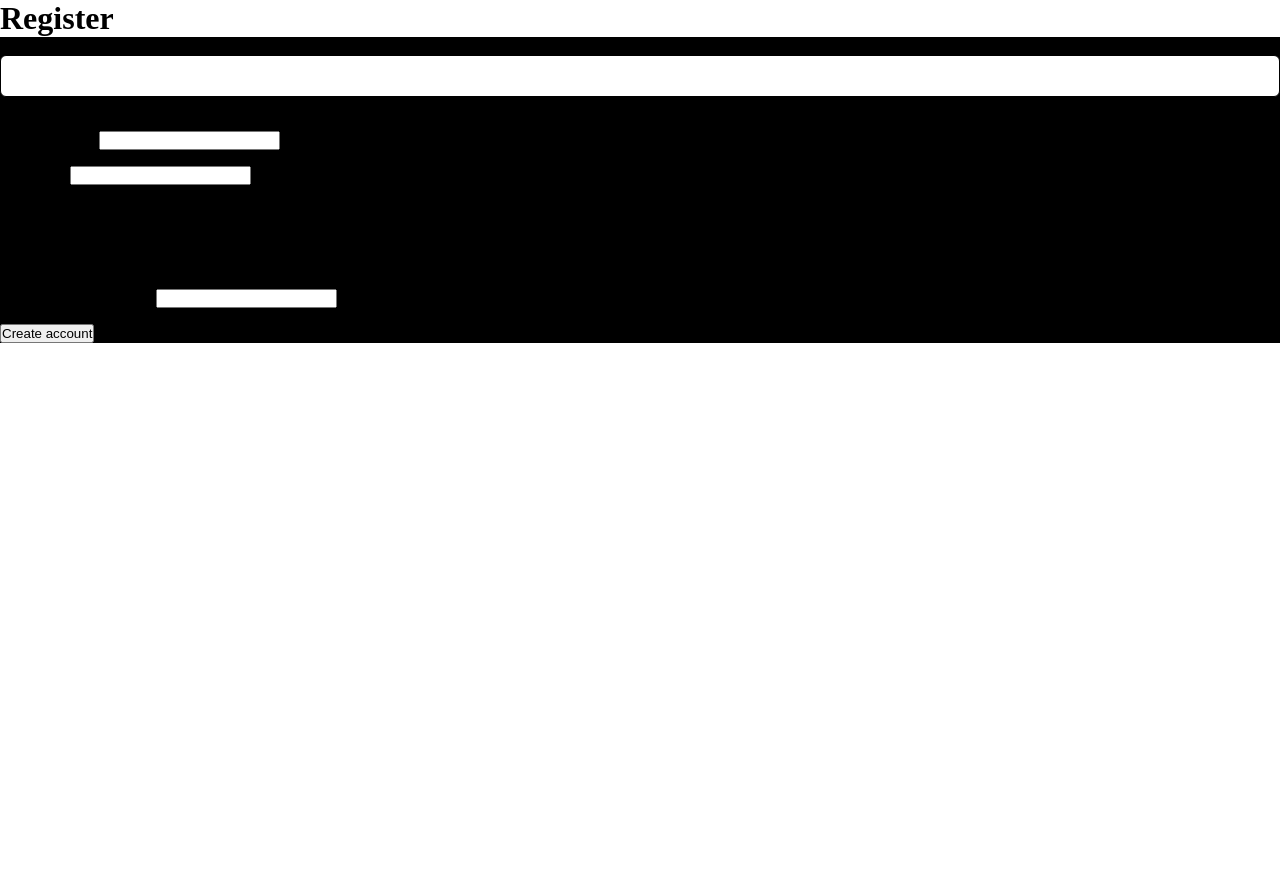
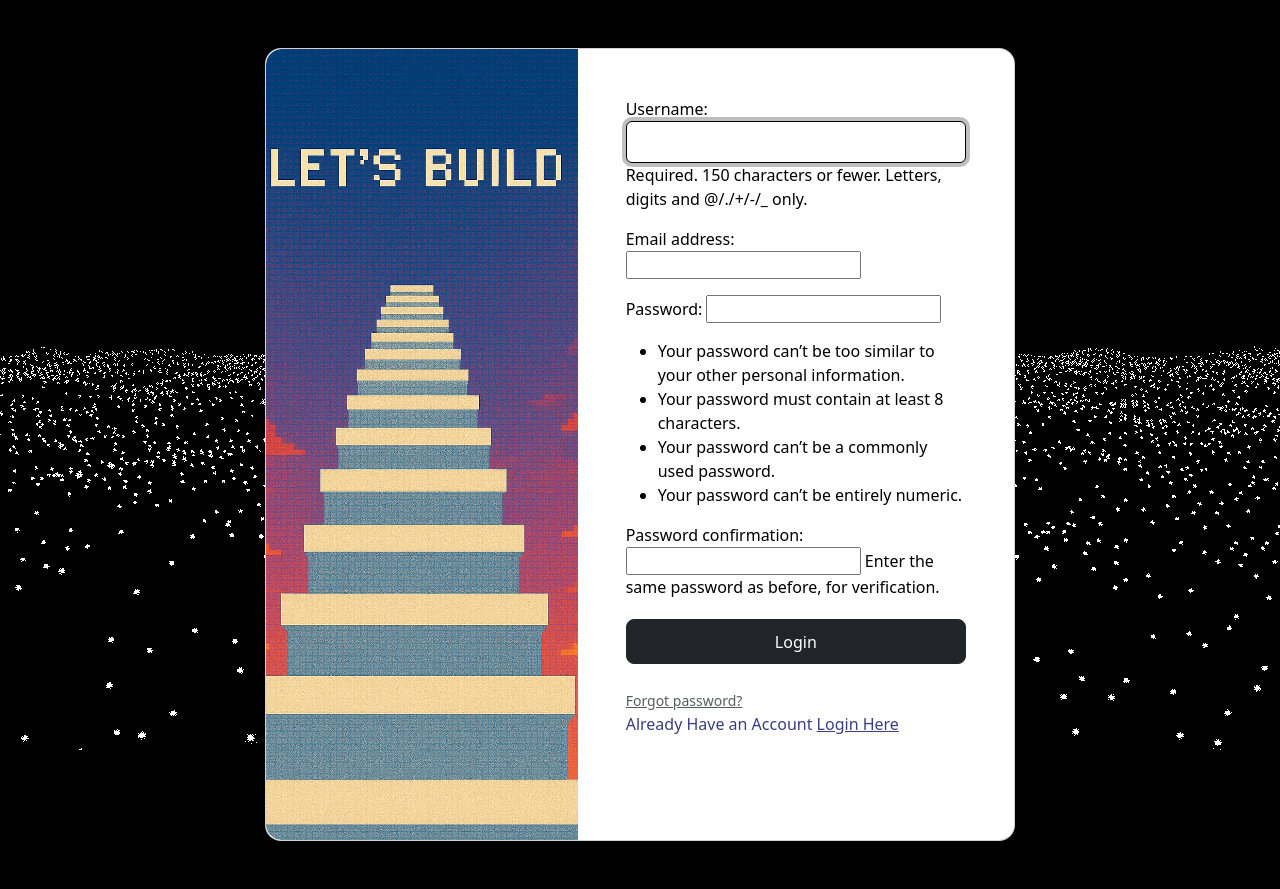
Before and after one commit to GartholomewIII/lets-build, a Django app: page /register in a window 1280 px wide. Before the commit the page ends 343 px from the top, so only its background shows below. Run offline with Django 5.2, Linux system fonts and the light colour scheme.

Commit message:
fixing register/login styling

```diff
--- a/LetsBuild/LetsBuild/static/style.css
+++ b/LetsBuild/LetsBuild/static/style.css
@@ -67,7 +67,7 @@
     }
 
 
-    section.vh-100 {
+    .login .vh-100 {
         height: auto !important;
         min-height: 100vh;
         display: flex;
@@ -124,9 +124,12 @@
 
     /*-----REGISTER-----*/
 
-    .register-bg {
-        height: 100%;
-        width: 100%;
+    .register .vh-100 {
+        all: unset;
+        height: auto !important;
+        min-height: 100vh;
+        display: flex;
+        align-items: center;
         background-image: url(assets/register.gif);
     }
 
--- a/LetsBuild/app/templates/app/login.html
+++ b/LetsBuild/app/templates/app/login.html
@@ -1,4 +1,3 @@
-
 <!doctype html>
 <html lang="en">
 {% load static %}
@@ -11,7 +10,9 @@
     <link rel="stylesheet" href="{% static 'style.css' %}">
 
 </head>
-<body>
+<body class="login">
+
+
 
 <section class="vh-100">
 
--- a/LetsBuild/app/templates/app/register.html
+++ b/LetsBuild/app/templates/app/register.html
@@ -1,25 +1,72 @@
-<!DOCTYPE html>
+<!doctype html>
 <html lang="en">
 {% load static %}
 <head>
+    <meta charset="utf-8">
+    <meta name="viewport" content="width=device-width, initial-scale=1">
+
+    <link rel="stylesheet" href="https://cdn.jsdelivr.net/npm/bootstrap@5.3.3/dist/css/bootstrap.min.css">
+
     <link rel="stylesheet" href="{% static 'style.css' %}">
-    <meta name="viewport" content="width=device-width, initial-scale=1">
-    <meta charset="UTF-8">
-    <meta name="viewport" content="width=device-width, initial-scale=1.0">
-    <title>register</title>
+
 </head>
-<body>
-    <h1>Register</h1>
-    <div class="register-bg">
+<body class="register">
 
 
 
-    <form method="post" action="{% url 'register' %}">
-        {% csrf_token %}
-        {{ registerform.as_p }}
-        <button type="submit">Create account</button>
-    </form>
+<section class="vh-100">
 
+    <div class="container py-5 h-100">
+
+        <div class="row d-flex justify-content-center align-items-center h-100">
+
+            <div class="col col-xl-10">
+
+                <div class="card" style="border-radius: 1rem;">
+
+                    <div class="row g-0">
+
+<!--LEFT COLUMN-->
+
+                        <div class="col-md-6 col-lg-5 d-none d-md-block">
+                            <img
+                                src="{% static 'assets/lets-build-login.png' %}"
+                                alt="login form"
+                                class="img-fluid"
+                                style="border-radius: 1rem 0 0 1rem;"
+                            />
+                        </div>
+
+<!--RIGHT COLUMN-->
+
+            <div class="col-md-6 col-lg-7 d-flex align-items-center">
+                <div class="card-body p-4 p-lg-5 text-black">
+
+
+                <form method="post">
+                    {% csrf_token %}
+                    {{ registerform.as_p }}
+
+                    <div class="pt-1 mb-4">
+                        <button class="btn btn-dark btn-lg w-100" type="submit">Login</button>
+                    </div>
+
+                    <a class="small text-muted" href="#!">Forgot password?</a>
+                    <p class="mb-5 pb-lg-2" style="color: #393f81;">
+                    Already Have an Account <a href="{% url 'user-logout' %}" style="color: #393f81;">Login Here</a>
+                    </p>
+                </form>
+
+                            </div>
+                        </div>
+                    </div><!-- /row -->
+                </div><!-- /card -->
+            </div>
+        </div>
     </div>
+</section>
+
+
+<script src="https://cdn.jsdelivr.net/npm/bootstrap@5.3.3/dist/js/bootstrap.bundle.min.js"></script>
 </body>
 </html>
```
Also changed, not shown: LetsBuild/app/views.py (line endings or trailing spaces).
